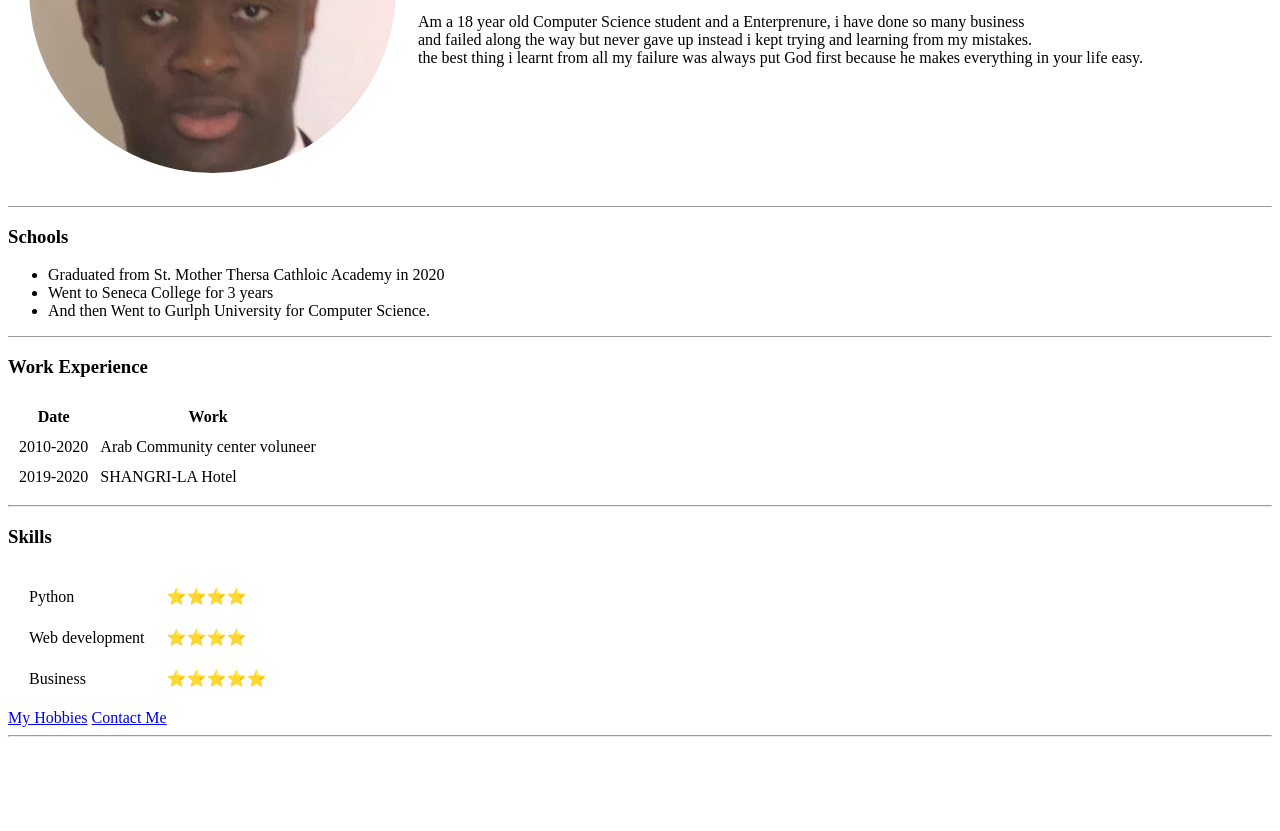
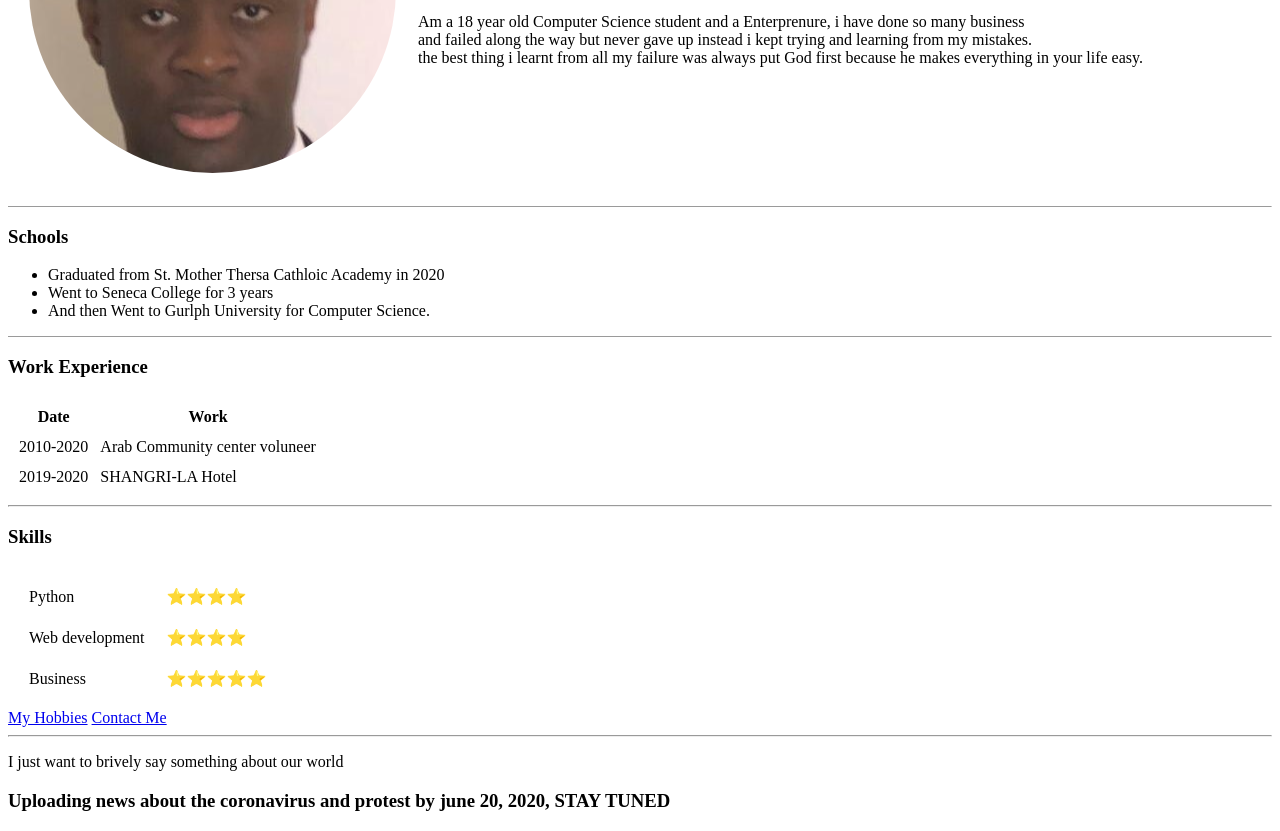
Before and after one commit to atharvapj/websit, a plain HTML site: page index.html in a window 1280 px wide. Shown: the part 223-1054 px from the top of the page. Before the commit the page ends 968 px from the top, so only its background shows below. Drawn offline with Linux system fonts and the light colour scheme.

Commit message:
Update index.html

```diff
--- a/index.html
+++ b/index.html
@@ -67,5 +67,7 @@
   <a href="hobbies.html">My Hobbies</a>
   <a href="contact.html">Contact Me</a>
   <hr>
+  <p>I just want to brively say something about our world</p>
+<h3>Uploading news about the coronavirus and protest by june 20, 2020, STAY TUNED</h3>
 </body>
 </html>
```
